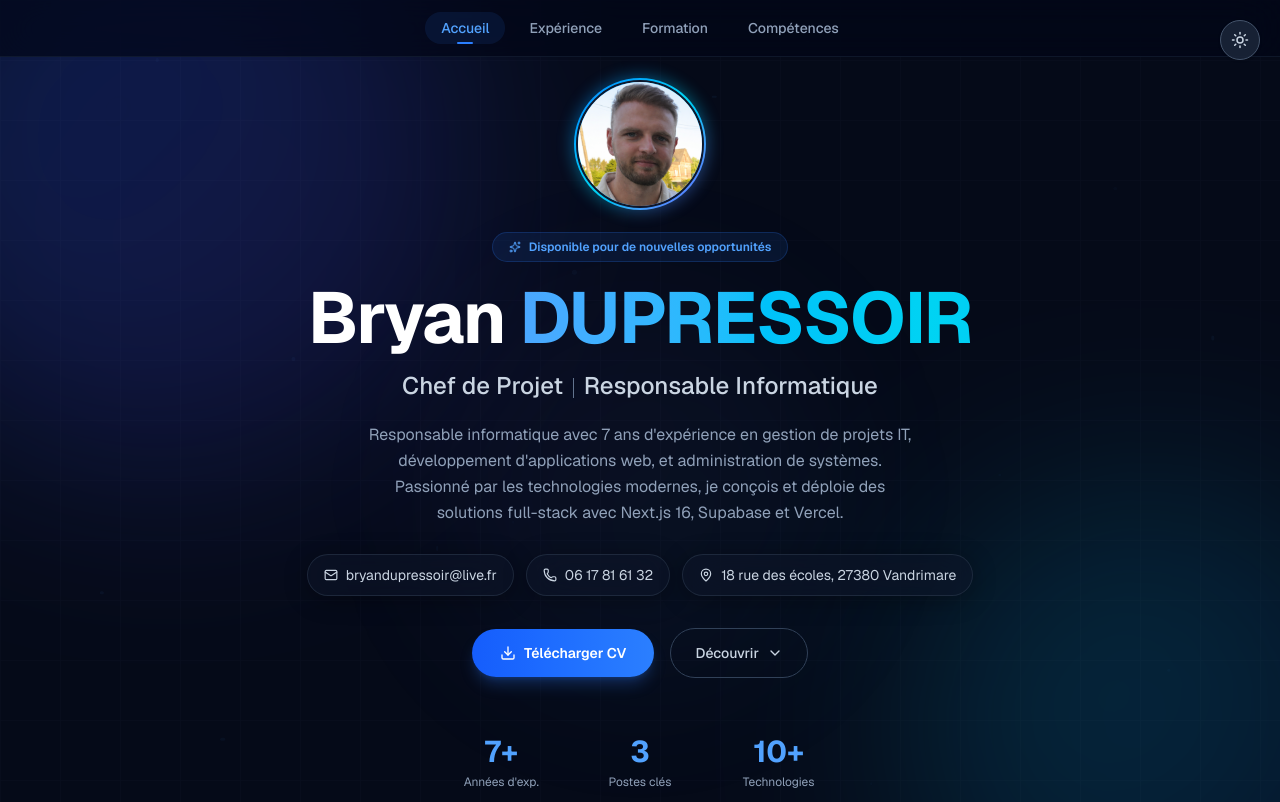
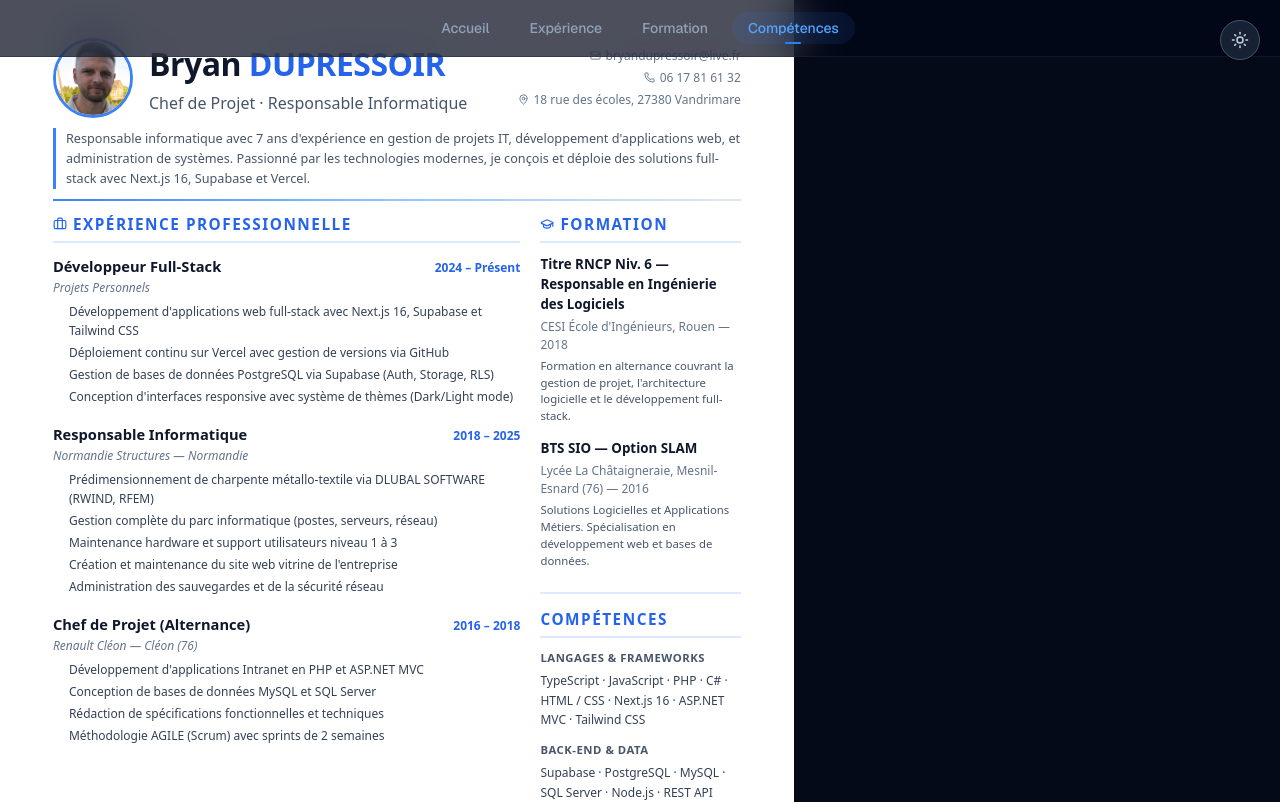
Before and after one commit to braiion/cv-moderne, a Next.js app: page / in a window 1280 px wide. Shown: the top 802 px of the page. Built offline with nearby package versions, Linux system fonts and the light colour scheme.

Commit message:
feat: premium UI overhaul + one-page PDF export + profile photo

```diff
--- a/src/app/globals.css
+++ b/src/app/globals.css
@@ -164,17 +164,26 @@ body {
 /* ─── Print styles ─────────────────────────────────────────────── */
 
 @media print {
-  body {
-    background: #fff !important;
-    color: #000 !important;
+  @page {
+    size: A4;
+    margin: 0;
   }
 
-  .no-print {
+  html, body {
+    width: 210mm !important;
+    height: 297mm !important;
+    margin: 0 !important;
+    padding: 0 !important;
+    overflow: visible !important;
+    background: #fff !important;
+    color: #1e293b !important;
+    -webkit-print-color-adjust: exact !important;
+    print-color-adjust: exact !important;
+  }
+
+  .no-print,
+  .scroll-progress,
+  nav {
     display: none !important;
   }
-
-  section {
-    break-inside: avoid;
-    page-break-inside: avoid;
-  }
 }
--- a/src/app/page.tsx
+++ b/src/app/page.tsx
@@ -8,6 +8,7 @@ import Experience from "@/components/features/Experience";
 import Formation from "@/components/features/Formation";
 import TechStack from "@/components/features/TechStack";
 import Footer from "@/components/features/Footer";
+import PrintableCV from "@/components/features/PrintableCV";
 
 export default function Home() {
   const printRef = useRef<HTMLDivElement>(null);
@@ -93,8 +94,11 @@ export default function Home() {
         ))}
       </nav>
 
-      {/* Printable area */}
-      <div ref={printRef} className="w-full bg-background">
+      {/* Printable CV (hidden on screen, shown only for print) */}
+      <PrintableCV ref={printRef} />
+
+      {/* Interactive page (visible on screen, hidden during print) */}
+      <div className="print:hidden">
         <Hero onDownload={handleDownload} />
 
         {/* Section divider */}
--- /dev/null
+++ b/src/components/features/PrintableCV.tsx
@@ -0,0 +1,298 @@
+"use client";
+
+import {
+  personalInfo,
+  experiences,
+  education,
+  skillCategories,
+} from "@/lib/cv-data";
+import { Mail, Phone, MapPin, Briefcase, GraduationCap } from "lucide-react";
+import { forwardRef } from "react";
+
+const PrintableCV = forwardRef<HTMLDivElement>(function PrintableCV(_, ref) {
+  return (
+    <div
+      ref={ref}
+      className="hidden print:block"
+      style={{
+        width: "210mm",
+        height: "297mm",
+        padding: "10mm 14mm",
+        fontFamily: "system-ui, -apple-system, sans-serif",
+        fontSize: "10pt",
+        lineHeight: "1.5",
+        color: "#1e293b",
+        background: "#fff",
+        overflow: "hidden",
+        display: "flex",
+        flexDirection: "column",
+      }}
+    >
+      {/* ─── Header ────────────────────────────────────── */}
+      <div style={{ display: "flex", gap: "16px", alignItems: "center", marginBottom: "10px" }}>
+        {/* eslint-disable-next-line @next/next/no-img-element */}
+        <img
+          src="/Profil.png"
+          alt="Photo"
+          style={{
+            width: "80px",
+            height: "80px",
+            borderRadius: "50%",
+            objectFit: "cover",
+            objectPosition: "center 10%",
+            border: "3px solid #3b82f6",
+            flexShrink: 0,
+          }}
+        />
+
+        <div style={{ flex: 1 }}>
+          <h1
+            style={{
+              fontSize: "24pt",
+              fontWeight: 700,
+              margin: 0,
+              color: "#0f172a",
+              letterSpacing: "-0.5px",
+            }}
+          >
+            {personalInfo.firstName}{" "}
+            <span style={{ color: "#2563eb" }}>{personalInfo.lastName}</span>
+          </h1>
+          <p
+            style={{
+              fontSize: "12pt",
+              color: "#475569",
+              margin: "3px 0 0",
+              fontWeight: 500,
+            }}
+          >
+            {personalInfo.title} · {personalInfo.subtitle}
+          </p>
+        </div>
+
+        <div
+          style={{
+            display: "flex",
+            flexDirection: "column",
+            gap: "4px",
+            fontSize: "9pt",
+            color: "#64748b",
+            textAlign: "right",
+          }}
+        >
+          <span style={{ display: "flex", alignItems: "center", gap: "5px", justifyContent: "flex-end" }}>
+            <Mail size={11} /> {personalInfo.email}
+          </span>
+          <span style={{ display: "flex", alignItems: "center", gap: "5px", justifyContent: "flex-end" }}>
+            <Phone size={11} /> {personalInfo.phone}
+          </span>
+          <span style={{ display: "flex", alignItems: "center", gap: "5px", justifyContent: "flex-end" }}>
+            <MapPin size={11} /> {personalInfo.address}
+          </span>
+        </div>
+      </div>
+
+      {/* Summary */}
+      <p
+        style={{
+          fontSize: "9.5pt",
+          color: "#475569",
+          margin: "0 0 10px",
+          borderLeft: "3px solid #3b82f6",
+          paddingLeft: "10px",
+          lineHeight: "1.6",
+        }}
+      >
+        {personalInfo.summary}
+      </p>
+
+      {/* Divider */}
+      <div
+        style={{
+          height: "2px",
+          background: "linear-gradient(to right, #3b82f6, #93c5fd, #e2e8f0)",
+          marginBottom: "12px",
+        }}
+      />
+
+      {/* ─── Two-column layout — fills remaining space ── */}
+      <div style={{ display: "flex", gap: "20px", flex: 1 }}>
+        {/* LEFT: Experience */}
+        <div style={{ flex: 1.4, display: "flex", flexDirection: "column" }}>
+          <h2
+            style={{
+              fontSize: "11.5pt",
+              fontWeight: 700,
+              textTransform: "uppercase",
+              letterSpacing: "1.5px",
+              color: "#2563eb",
+              margin: "0 0 12px",
+              display: "flex",
+              alignItems: "center",
+              gap: "6px",
+              borderBottom: "2px solid #dbeafe",
+              paddingBottom: "5px",
+            }}
+          >
+            <Briefcase size={14} /> Expérience Professionnelle
+          </h2>
+
+          <div>
+            {experiences.map((exp, idx) => (
+              <div key={exp.id} style={{ marginBottom: idx < experiences.length - 1 ? "16px" : "0" }}>
+                <div
+                  style={{
+                    display: "flex",
+                    justifyContent: "space-between",
+                    alignItems: "baseline",
+                  }}
+                >
+                  <strong style={{ fontSize: "11pt", color: "#0f172a" }}>
+                    {exp.title}
+                  </strong>
+                  <span
+                    style={{
+                      fontSize: "9pt",
+                      color: "#2563eb",
+                      fontWeight: 600,
+                      flexShrink: 0,
+                      marginLeft: "8px",
+                    }}
+                  >
+                    {exp.period}
+                  </span>
+                </div>
+                <p
+                  style={{
+                    fontSize: "9pt",
+                    color: "#64748b",
+                    fontStyle: "italic",
+                    margin: "2px 0 5px",
+                  }}
+                >
+                  {exp.company}
+                  {exp.location ? ` — ${exp.location}` : ""}
+                </p>
+                <ul
+                  style={{
+                    margin: 0,
+                    paddingLeft: "16px",
+                    fontSize: "9pt",
+                    color: "#334155",
+                    lineHeight: "1.6",
+                  }}
+                >
+                  {exp.missions.map((m, i) => (
+                    <li key={i} style={{ marginBottom: "3px" }}>
+                      {m}
+                    </li>
+                  ))}
+                </ul>
+              </div>
+            ))}
+          </div>
+        </div>
+
+        {/* RIGHT: Formation + Skills */}
+        <div style={{ flex: 0.6, display: "flex", flexDirection: "column" }}>
+          {/* Formation */}
+          <h2
+            style={{
+              fontSize: "11.5pt",
+              fontWeight: 700,
+              textTransform: "uppercase",
+              letterSpacing: "1.5px",
+              color: "#2563eb",
+              margin: "0 0 12px",
+              display: "flex",
+              alignItems: "center",
+              gap: "6px",
+              borderBottom: "2px solid #dbeafe",
+              paddingBottom: "5px",
+            }}
+          >
+            <GraduationCap size={14} /> Formation
+          </h2>
+
+          {education.map((edu) => (
+            <div key={edu.id} style={{ marginBottom: "14px" }}>
+              <strong style={{ fontSize: "10pt", color: "#0f172a" }}>
+                {edu.diploma}
+              </strong>
+              <p
+                style={{
+                  fontSize: "9pt",
+                  color: "#64748b",
+                  margin: "3px 0 0",
+                }}
+              >
+                {edu.school} — {edu.year}
+              </p>
+              {edu.description && (
+                <p style={{ fontSize: "8.5pt", color: "#475569", margin: "4px 0 0", lineHeight: "1.5" }}>
+                  {edu.description}
+                </p>
+              )}
+            </div>
+          ))}
+
+          {/* Divider */}
+          <div
+            style={{
+              height: "1.5px",
+              background: "#dbeafe",
+              margin: "8px 0 14px",
+            }}
+          />
+
+          {/* Skills — fills remaining space */}
+          <h2
+            style={{
+              fontSize: "11.5pt",
+              fontWeight: 700,
+              textTransform: "uppercase",
+              letterSpacing: "1.5px",
+              color: "#2563eb",
+              margin: "0 0 12px",
+              borderBottom: "2px solid #dbeafe",
+              paddingBottom: "5px",
+            }}
+          >
+            Compétences
+          </h2>
+
+          <div>
+            {skillCategories.map((cat, idx) => (
+              <div key={cat.name} style={{ marginBottom: idx < skillCategories.length - 1 ? "12px" : "0" }}>
+                <p
+                  style={{
+                    fontSize: "8.5pt",
+                    fontWeight: 700,
+                    color: "#475569",
+                    textTransform: "uppercase",
+                    letterSpacing: "0.5px",
+                    margin: "0 0 4px",
+                  }}
+                >
+                  {cat.name}
+                </p>
+                <p
+                  style={{
+                    fontSize: "9pt",
+                    color: "#334155",
+                    margin: 0,
+                    lineHeight: "1.65",
+                  }}
+                >
+                  {cat.skills.join(" · ")}
+                </p>
+              </div>
+            ))}
+          </div>
+        </div>
+      </div>
+    </div>
+  );
+});
+
+export default PrintableCV;
--- a/src/lib/cv-data.ts
+++ b/src/lib/cv-data.ts
@@ -104,7 +104,7 @@ export const education: Education[] = [
   {
     id: "cesi",
     diploma: "Titre RNCP Niv. 6 — Responsable en Ingénierie des Logiciels",
-    school: "CESI École d'Ingénieurs",
+    school: "CESI École d'Ingénieurs, Rouen",
     year: "2018",
     description:
       "Formation en alternance couvrant la gestion de projet, l'architecture logicielle et le développement full-stack.",
@@ -112,7 +112,7 @@ export const education: Education[] = [
   {
     id: "bts-sio",
     diploma: "BTS SIO — Option SLAM",
-    school: "Lycée Les Fontenelles, Louviers",
+    school: "Lycée La Châtaigneraie, Mesnil-Esnard (76)",
     year: "2016",
     description:
       "Solutions Logicielles et Applications Métiers. Spécialisation en développement web et bases de données.",
```
